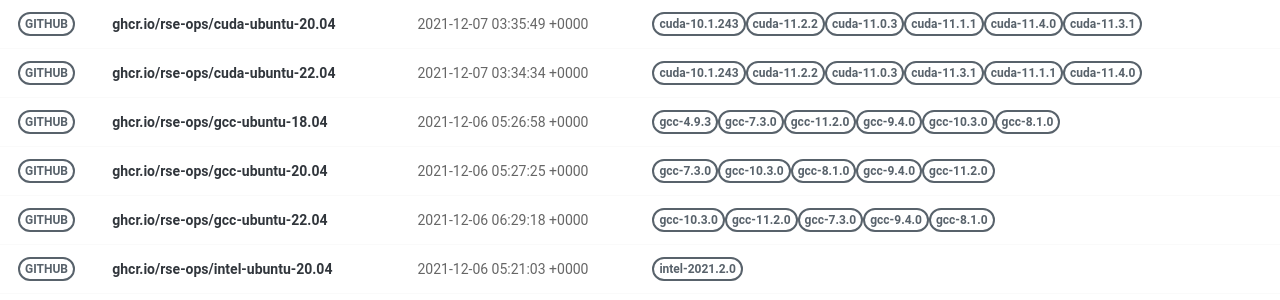
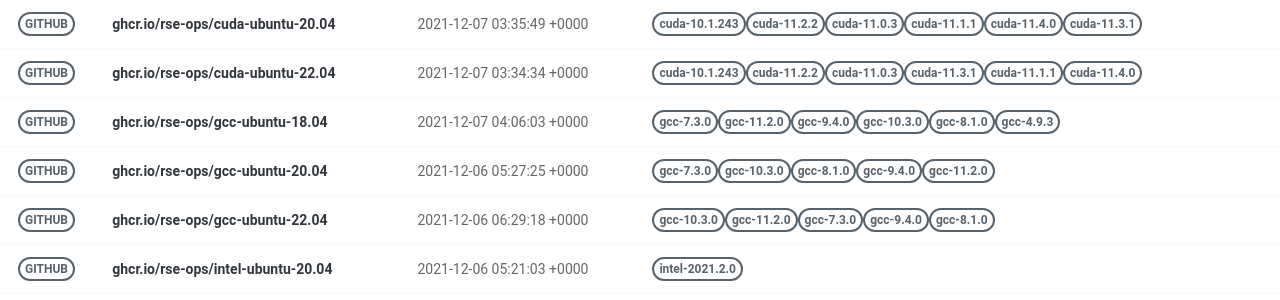
Before and after one commit to rse-ops/docker-images, a Jekyll site: the page built from pages/index.md, in a window 1280 px wide. Shown: the part 277-577 px from the top of the page. Built offline with Jekyll 4.4.1, drawn with Linux system fonts in a browser that asks for light colours; nearby versions of some CDN libraries.

Commit message:
Automated push to update library 2021-12-07

```diff
--- a/_library/ghcr.io-rse-ops-gcc-ubuntu-18.04.md
+++ b/_library/ghcr.io-rse-ops-gcc-ubuntu-18.04.md
@@ -1,14 +1,11 @@
 ---
 layout: container
 name: ghcr.io/rse-ops/gcc-ubuntu-18.04
-updated_at: 2021-12-06 05:26:58.556264
+updated_at: 2021-12-07 04:06:03.138207
 
 
 container_url: https://github.com/orgs/rse-ops/packages/container/package/gcc-ubuntu-18.04
 versions:
- - tag: gcc-4.9.3
-   dockerfile: https://github.com/rse-ops/docker-images/blob/main/ubuntu/gcc/Dockerfile
-   manifest: https://crane.ggcr.dev/manifest/ghcr.io/rse-ops/gcc-ubuntu-18.04:gcc-4.9.3
  - tag: gcc-7.3.0
    dockerfile: https://github.com/rse-ops/docker-images/blob/main/ubuntu/gcc/Dockerfile
    manifest: https://crane.ggcr.dev/manifest/ghcr.io/rse-ops/gcc-ubuntu-18.04:gcc-7.3.0
```
Also changed, not shown: other parts of _library/ghcr.io-rse-ops-gcc-ubuntu-18.04.md (+3 -0 lines).
